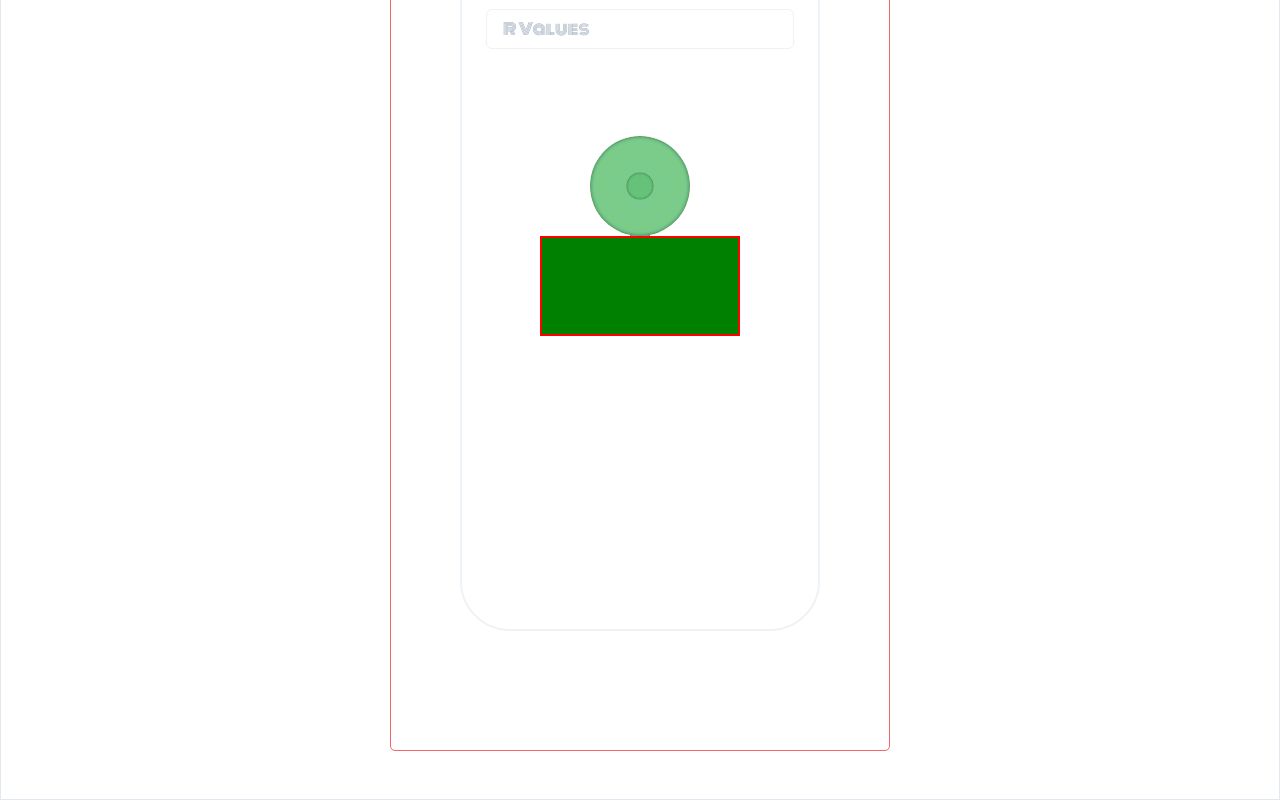
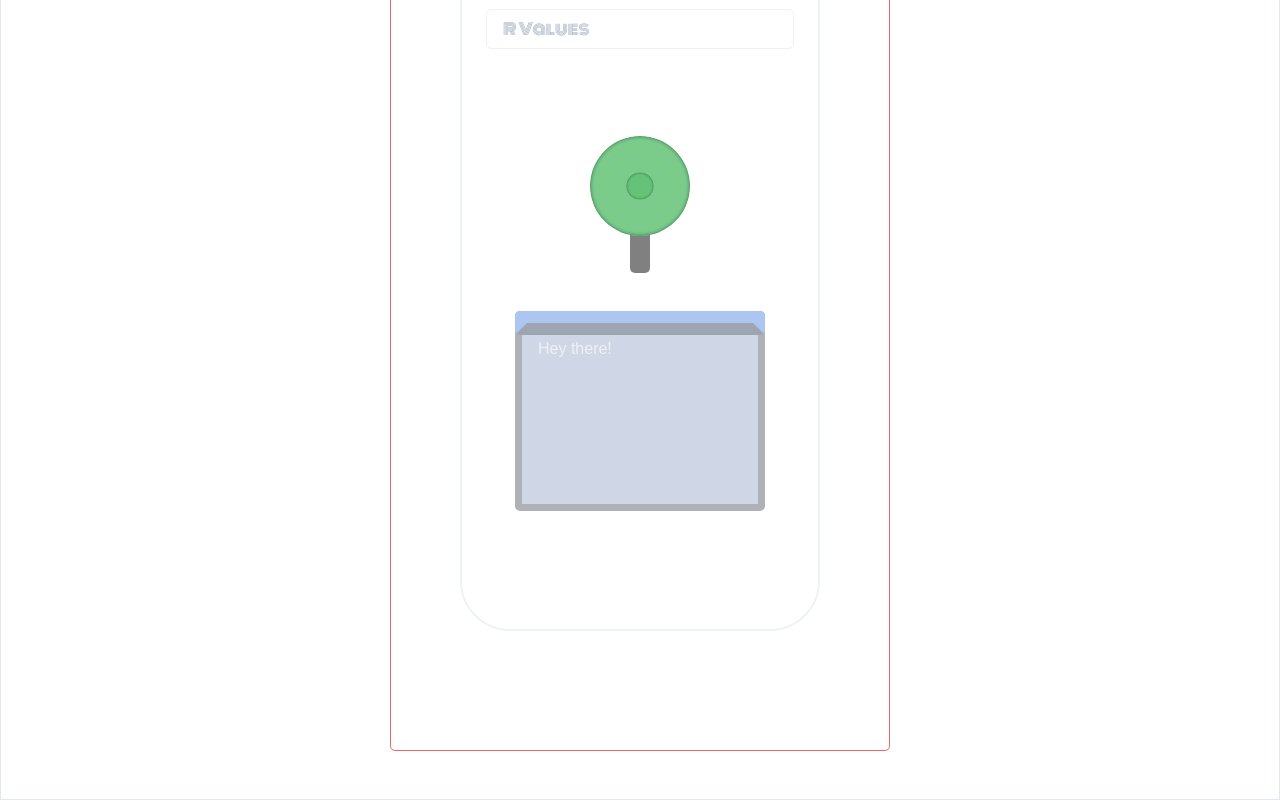
Before and after one commit to ph0ph0/DayTraderTools, a Next.js app: page / in a window 1280 px wide. Shown: the part 688-1488 px from the top of the page. Built offline with nearby package versions, Linux system fonts and the light colour scheme.

Commit message:
just about to now add the new fonts

```diff
--- a/components/VendingMachine/vendingMachineWindow/VendingMachineWindow.js
+++ b/components/VendingMachine/vendingMachineWindow/VendingMachineWindow.js
@@ -1,41 +1,70 @@
 import React from "react";
 import styled, { keyframes } from "styled-components";
 import { motion, useAnimation, useMotionValue } from "framer-motion";
+import { Center, Textarea } from "@chakra-ui/react";
 
 const VendingMachineWindow = ({ ...props }) => {
   const x = useMotionValue(500);
 
-  const y = true;
+  const isOpen = true;
 
-  return <Window animate={{ height: y ? "100px" : "10px" }} />;
+  return (
+    <WindowHolder>
+      <Window
+        animate={{
+          height: isOpen ? "10px" : "200px",
+          transition: { duration: 3, ease: "anticipate" },
+        }}
+      />
+      <ResultBucket resize={"none"} disabled>
+        Hey there!
+      </ResultBucket>
+    </WindowHolder>
+  );
 };
 
-const Circle = styled.div`
-  height: 100px;
-  width: 100px;
-  border-style: solid;
-  border-width: 5px;
-  border-radius: 50%;
-  border-color: black;
-  cursor: grab;
-`;
-const Container = styled.div`
+const WindowHolder = styled(Center)`
+  margin-top: 75px;
+  height: 200px;
+  /* background-color: blue; */
   display: flex;
-  align-items: center;
-  justify-content: center;
+  justify-content: flex-start;
   flex-direction: column;
-  height: 450px;
 `;
 
+// #d9e7fc
 const Window = styled(motion.div)`
-  width: 200px;
+  margin-top: 0px;
+  width: 250px;
   height: 200px;
-  border-color: red;
-  border-width: 2px;
-  background-color: green;
+  border-radius: 5px;
+  border-color: #acc6f2;
+  background-color: #acc6f2;
+  border-bottom-color: #9da5b3;
+  border-bottom-width: thin;
+  border-width: 12px;
+  z-index: 2;
+  /* visibility: hidden; */
 `;
 
-// const WindowWrapper = styled(Window)``;
+const ResultBucket = styled(Textarea)`
+  margin-top: 0px;
+  width: 250px;
+  height: 200px;
+  background-color: #889ec2;
+  position: absolute;
+  z-index: 1;
+  border-radius: 5px;
+  border-width: 7px;
+  border-color: #363e4d;
+  outline: none;
+  overflow: auto;
+  &:hover {
+    border-color: #363e4d;
+  }
+  padding-top: 20px;
+  font-family: Arial, Helvetica, sans-serif;
+`;
 
 const VendingMachineWindowWrapper = styled(VendingMachineWindow)``;
 
```
